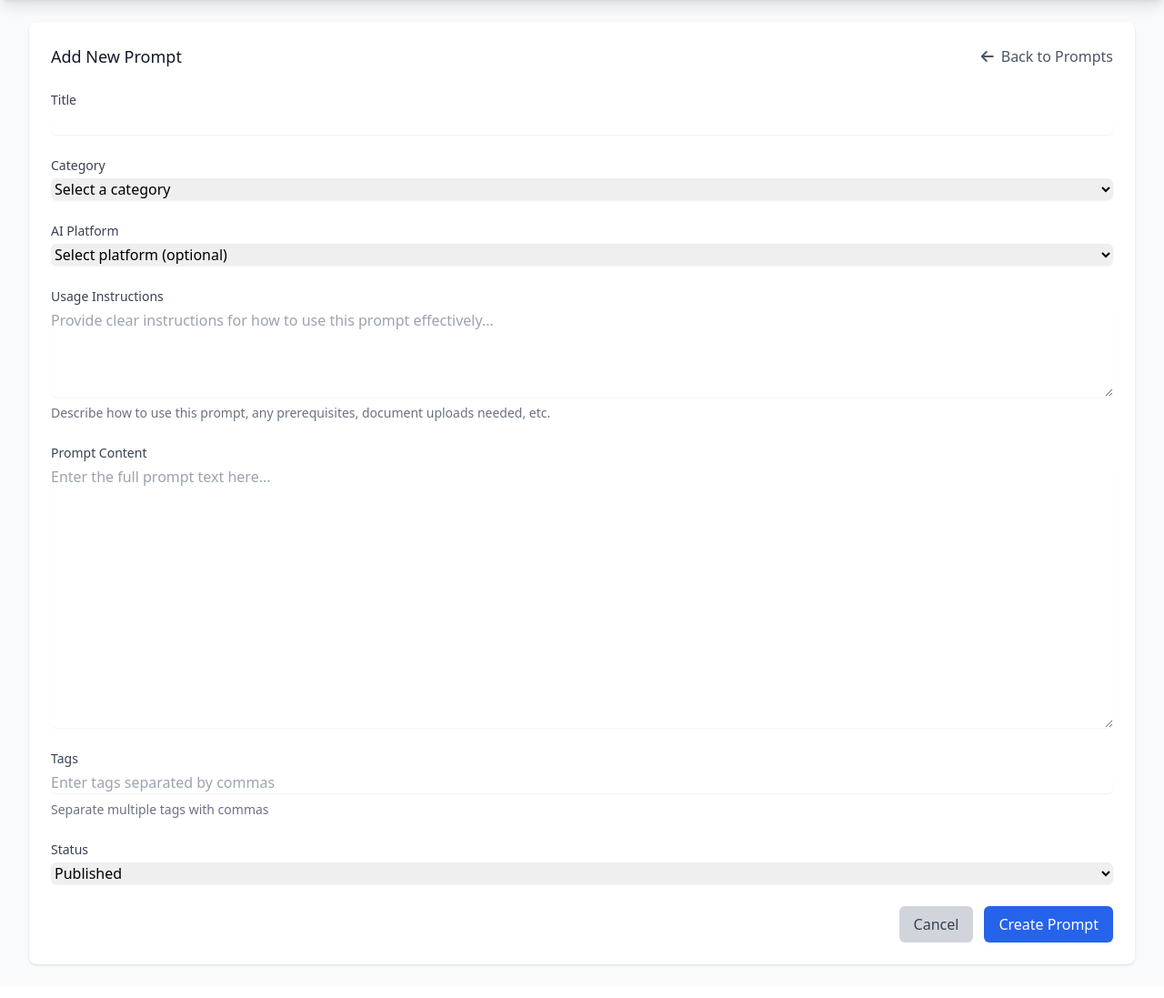
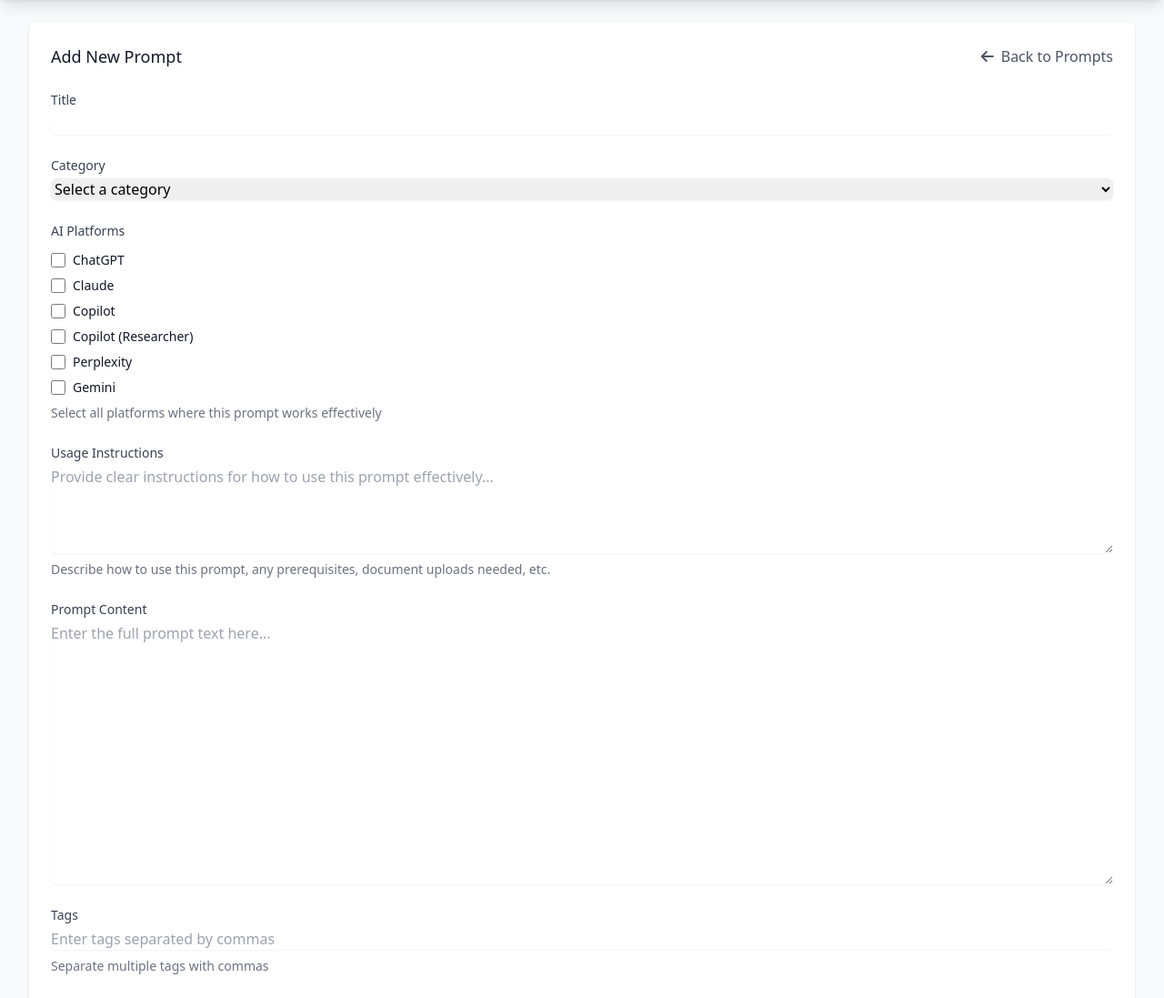
Before and after one commit to iom/Project-Development-Prompt-Library, a FastAPI app: template app/templates/admin/prompt_form.html in a window 1280 px wide. Shown: the part 64-1161 px from the top of the page at 91% size. Before the commit the page ends 1126 px from the top, so only its background shows below. Run offline with FastAPI, Linux system fonts and the light colour scheme; the template is opened without the code that fills it, so the values that code supplies are empty; some libraries are stand-ins or nearby versions.

Commit message:
Add support for multiple AI platforms and include Perplexity and Gemini
Migrates the database to support multiple AI platforms per prompt by adding an `ai_platforms` column and updating the UI to allow multi-selection and display of platforms. Includes a migration script and updates to display logic in various templates.

Replit-Commit-Author: Agent
Replit-Commit-Session-Id: f6bd8fc1-7d66-493e-8ac2-a1d29ce5c3a1
Replit-Commit-Checkpoint-Type: intermediate_checkpoint
Replit-Commit-Screenshot-Url: https://storage.googleapis.com/screenshot-production-us-central1/5f27774c-c4ad-488d-a108-0c7a91a22b3c/f6bd8fc1-7d66-493e-8ac2-a1d29ce5c3a1/s1jkF3j

```diff
--- a/app/templates/admin/prompt_form.html
+++ b/app/templates/admin/prompt_form.html
@@ -45,16 +45,25 @@
             </div>
 
             <div>
-                <label for="ai_platform" class="block text-sm font-medium text-gray-700">AI Platform</label>
-                <select name="ai_platform"
-                        id="ai_platform"
-                        class="mt-1 block w-full border-gray-300 rounded-md shadow-sm focus:ring-blue-500 focus:border-blue-500">
-                    <option value="">Select platform (optional)</option>
-                    <option value="ChatGPT" {% if prompt and prompt.ai_platform == 'ChatGPT' %}selected{% endif %}>ChatGPT</option>
-                    <option value="Claude" {% if prompt and prompt.ai_platform == 'Claude' %}selected{% endif %}>Claude</option>
-                    <option value="Copilot" {% if prompt and prompt.ai_platform == 'Copilot' %}selected{% endif %}>Copilot</option>
-                    <option value="Copilot (Researcher)" {% if prompt and prompt.ai_platform == 'Copilot (Researcher)' %}selected{% endif %}>Copilot (Researcher)</option>
-                </select>
+                <label class="block text-sm font-medium text-gray-700 mb-3">AI Platforms</label>
+                <div class="space-y-2">
+                    {% set platforms = ['ChatGPT', 'Claude', 'Copilot', 'Copilot (Researcher)', 'Perplexity', 'Gemini'] %}
+                    {% set selected_platforms = prompt.get_platforms() if prompt else [] %}
+
+                    {% for platform in platforms %}
+                    <div class="flex items-center">
+                        <input type="checkbox"
+                               name="ai_platforms"
+                               value="{{ platform }}"
+                               {% if platform in selected_platforms %}checked{% endif %}
+                               class="h-4 w-4 text-blue-600 focus:ring-blue-500 border-gray-300 rounded"
+                               id="platform_{{ loop.index }}">
+                        <label for="platform_{{ loop.index }}" class="ml-2 text-sm text-gray-900">{{ platform }}</label>
+                    </div>
+                    {% endfor %}
+                </div>
+                <p class="mt-2 text-sm text-gray-500">Select all platforms where this prompt works effectively</p>
+                <input type="hidden" id="ai_platforms_json" name="ai_platforms" value="">
             </div>
 
             <div>
@@ -113,4 +122,13 @@
         </form>
     </div>
 </div>
+
+<script>
+// Handle form submission to convert checkboxes to JSON
+document.querySelector('form').addEventListener('submit', function(e) {
+    const checkboxes = document.querySelectorAll('input[name="ai_platforms"]:checked');
+    const selectedPlatforms = Array.from(checkboxes).map(cb => cb.value);
+    document.getElementById('ai_platforms_json').value = JSON.stringify(selectedPlatforms);
+});
+</script>
 {% endblock %}
```
Also changed, not shown: app/templates/admin/prompts.html (+16 -5 lines), app/templates/partials/prompts.html (+21 -5 lines), migrate_platforms.py (deleted, +0 -77 lines).
